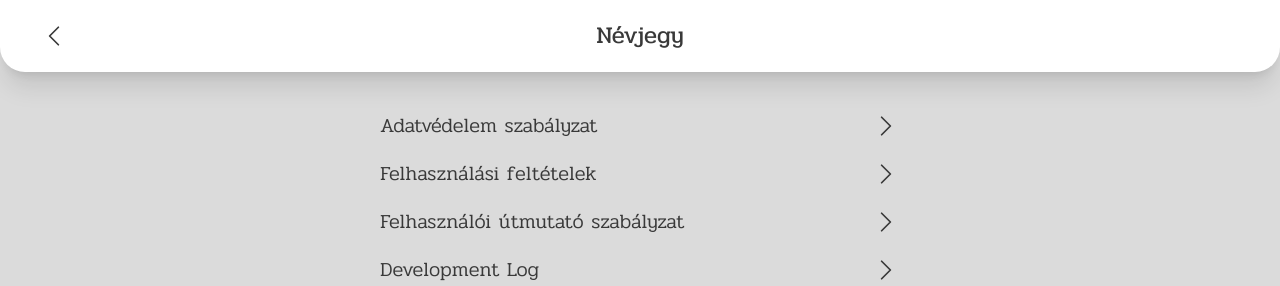
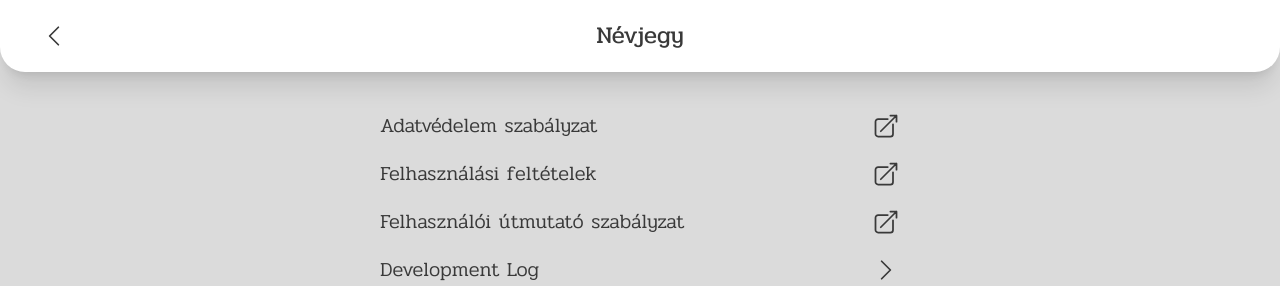
Before and after one commit to zsoltgombocz/chatup-frontend, a React (Vite) app: page /settings/information in a window 1280 px wide. Shown: the top 286 px of the page. Built offline with nearby package versions, Linux system fonts and the light colour scheme; a web font is replaced by a local one.

Commit message:
added info subpage, listing all links
will point to PDFs

```diff
--- a/src/views/settings/Information.tsx
+++ b/src/views/settings/Information.tsx
@@ -2,11 +2,15 @@ import React from 'react'
 import { motion as m } from 'framer-motion';
 import { config } from '../../config/settingsConfig';
 import Category from '../../components/settings/Category';
+import { ArrowTopRightOnSquareIcon } from '@heroicons/react/24/outline';
 
 function Information() {
     return (
         <m.div className={'scrollable-view gap-5'} initial={{ x: 500 }} animate={{ x: 0 }} exit={{ x: 500 }}>
-            {config.informationLinks.map(link => <Category text={link.display} redirect={link.route} />)}
+            {config.informationLinks.map(link => <Category text={link.display} redirect={link.route}
+                rightIcon={link.name !== 'devlog' ?
+                    <ArrowTopRightOnSquareIcon className={'h-7 w-7 self-center text flex-none'} /> : undefined}
+            />)}
         </m.div>
     )
 }
```
